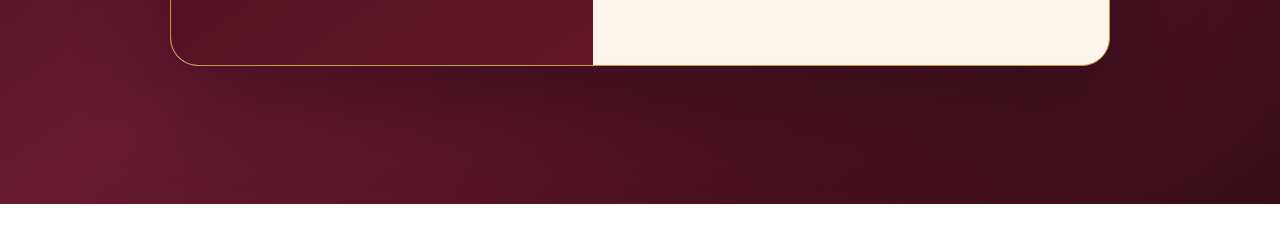
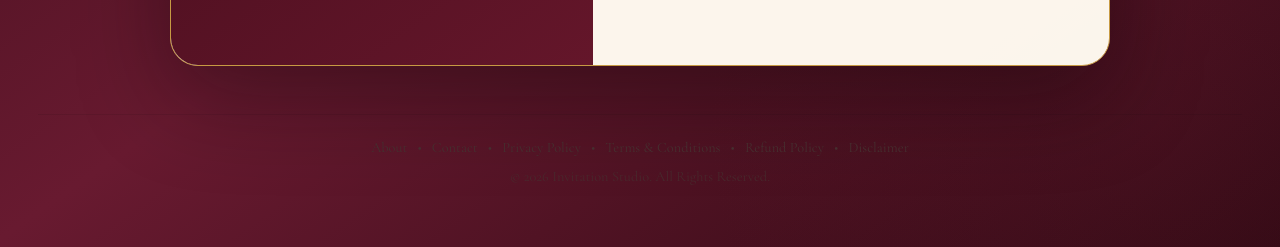
Before and after one commit to anshul7931/invitation-studio, a website with bundled scripts: page index.html in a window 1280 px wide. Shown: the part 596-843 px from the top of the page. Before the commit the page ends 800 px from the top, so only its background shows below. Built offline with nearby package versions, Linux system fonts and the light colour scheme; files whose address does not match are found by name.

Commit message:
Updated Read only label in public invitation

```diff
--- a/index.html
+++ b/index.html
@@ -1795,6 +1795,37 @@
       color: white;
       background: linear-gradient(135deg, #8c1e2d, #bd3448);
       border-color: #8c1e2d;
+    }
+
+    .site-footer {
+        margin-top: 48px;
+        padding: 24px;
+        border-top: 1px solid rgba(0,0,0,.08);
+        text-align: center;
+        font-size: .9rem;
+        color: var(--text-secondary);
+    }
+
+    .footer-links {
+        display: flex;
+        justify-content: center;
+        flex-wrap: wrap;
+        gap: 10px;
+        margin-bottom: 12px;
+    }
+
+    .footer-links a {
+        color: inherit;
+        text-decoration: none;
+    }
+
+    .footer-links a:hover {
+        text-decoration: underline;
+    }
+
+    .copyright {
+        margin: 0;
+        opacity: .75;
     }
   </style>
 </head>
@@ -2440,6 +2471,30 @@
       <p class="footer-note">Your presence will make our celebration complete.</p>
     </div>
   </main>
+  <footer class="site-footer">
+  <nav class="footer-links" aria-label="Legal Links">
+    <a href="#about">About</a>
+    <span>•</span>
+
+    <a href="#contact">Contact</a>
+    <span>•</span>
+
+    <a href="#privacy">Privacy Policy</a>
+    <span>•</span>
+
+    <a href="#terms">Terms &amp; Conditions</a>
+    <span>•</span>
+
+    <a href="#refund">Refund Policy</a>
+    <span>•</span>
+
+    <a href="#disclaimer">Disclaimer</a>
+  </nav>
+
+  <p class="copyright">
+    © 2026 Invitation Studio. All Rights Reserved.
+  </p>
+</footer>
   <script type="module" src="./js/app.js"></script>
 </body>
 </html>
--- a/js/app.js
+++ b/js/app.js
@@ -253,7 +253,7 @@ async function renderInvitationFromData(invitation, readOnly = false) {
   if (readOnly) {
     elements.cardActions.hidden = true;
     elements.publicBanner.hidden = false;
-    elements.publicBanner.textContent = `Shared invitation from ${invitation.owner || "Invitation Studio"} · Read-only view`;
+    elements.publicBanner.textContent = `Shared invitation from ${invitation.owner || "Invitation Studio"}`;
   } else {
     elements.saveStatus.textContent = "Saved in your account.";
     updateShareDisplay();
```
